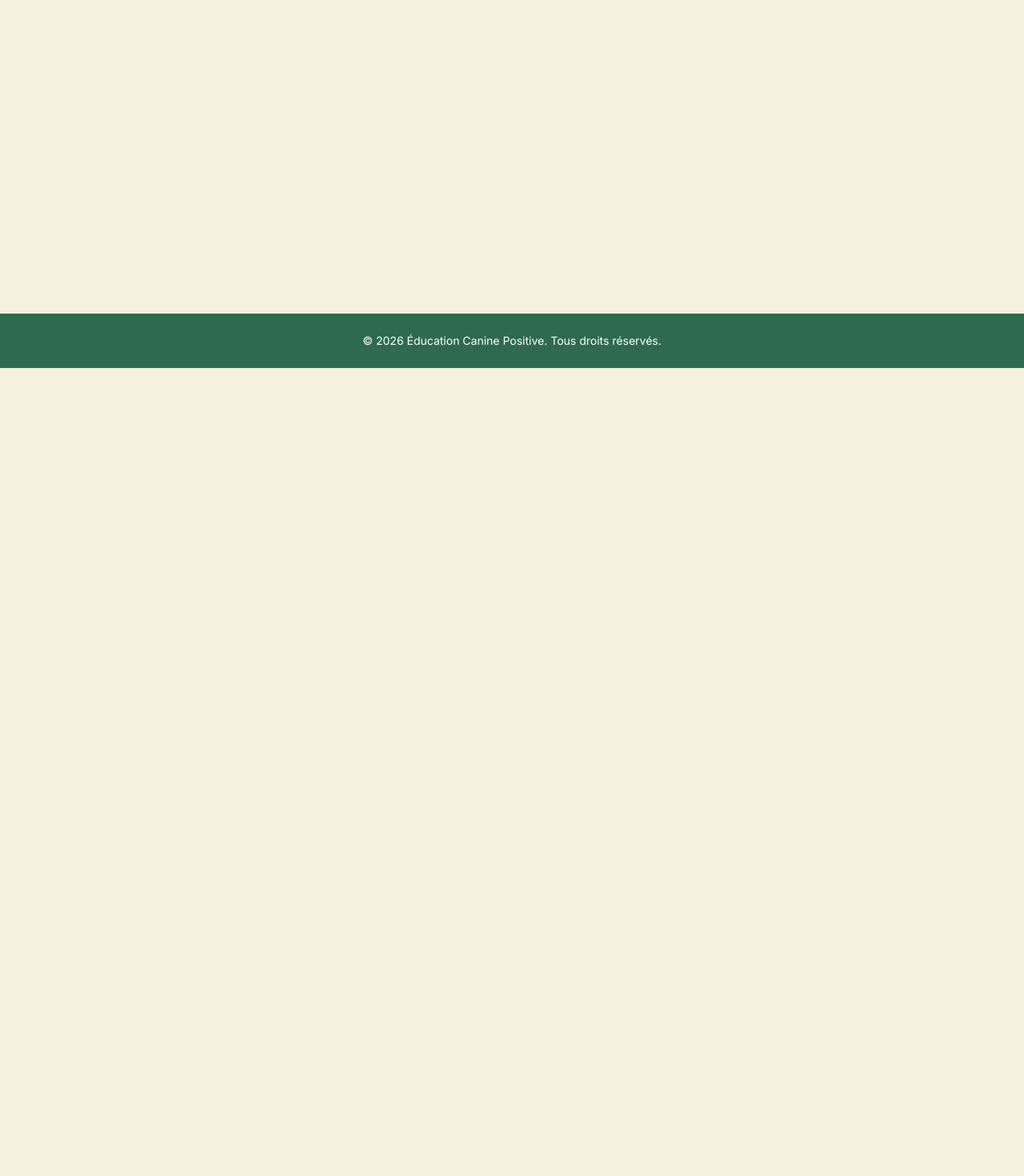
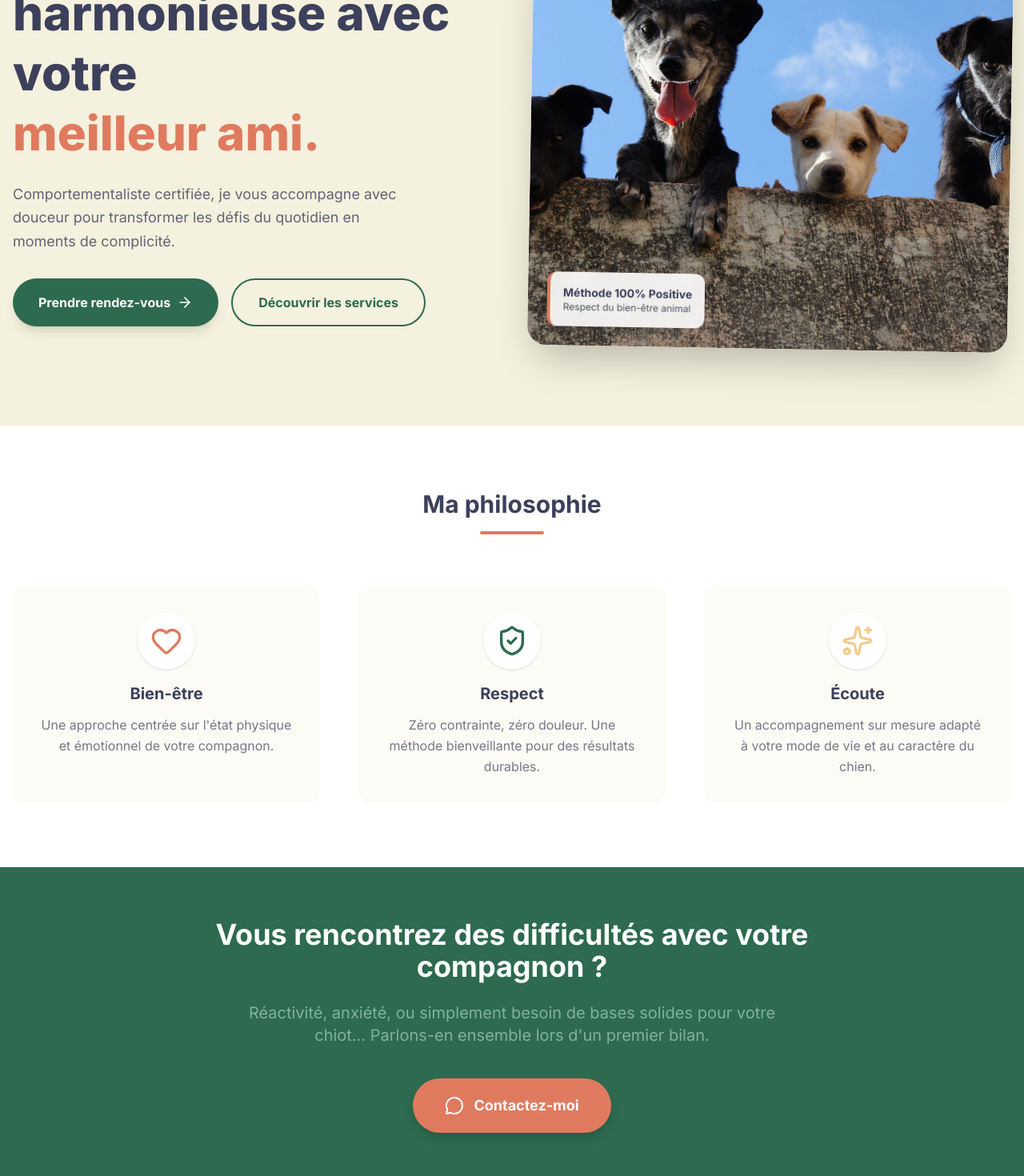
Before and after one commit to brixton00/atomic-dog2, a Next.js app: page / in a window 1280 px wide. Shown: the part 340-1810 px from the top of the page at 80% size. Before the commit the page ends 800 px from the top, so only its background shows below. Built offline with nearby package versions, Linux system fonts and the light colour scheme.

Commit message:
hero section

```diff
--- a/src/app/layout.js
+++ b/src/app/layout.js
@@ -1,6 +1,7 @@
 import "./globals.css";
 import Navbar from "../components/layout/Navbar";
-import { Inter } from "next/font/google"; // Police propre et lisible
+import Footer from "@/components/layout/Footer";
+import { Inter } from "next/font/google";
 
 const inter = Inter({ subsets: ["latin"] });
 
@@ -16,19 +17,13 @@ export default function RootLayout({ children }) {
       <body
         className={`${inter.className} bg-neutral-bg text-neutral-text min-h-screen flex flex-col`}
       >
-        {/* En-tête fixe */}
+        {/* en tête fixe*/}
         <Navbar />
 
-        {/* Contenu principal qui change selon la page */}
+        {/* contenu principal - change selon la page */}
         <main className="flex-grow">{children}</main>
 
-        {/* Footer simple (On pourra le séparer dans un composant plus tard) */}
-        <footer className="bg-primary text-white py-6 text-center mt-auto">
-          <p className="text-sm">
-            © {new Date().getFullYear()} Éducation Canine Positive. Tous droits
-            réservés.
-          </p>
-        </footer>
+        <Footer />
       </body>
     </html>
   );
--- a/src/app/page.js
+++ b/src/app/page.js
@@ -1,3 +1,138 @@
+// src/app/page.js
+import Link from "next/link";
+import Image from "next/image";
+import {
+  Heart,
+  ShieldCheck,
+  Sparkles,
+  MessageCircle,
+  ArrowRight,
+} from "lucide-react";
+
 export default function Home() {
-  return <div>Hello</div>;
+  return (
+    <div className="flex flex-col w-full">
+      {/* --- SECTION HERO --- */}
+      <section className="bg-neutral-bg py-12 px-4 md:py-20 lg:py-24 overflow-hidden">
+        <div className="max-w-7xl mx-auto grid grid-cols-1 md:grid-cols-2 gap-12 items-center">
+          {/* Colonne Texte */}
+          <div className="flex flex-col items-start text-left z-10">
+            <span className="text-primary font-bold tracking-wider uppercase mb-4 text-sm md:text-base">
+              Éducation Canine Positive
+            </span>
+            <h1 className="text-4xl md:text-5xl lg:text-6xl font-extrabold text-neutral-text mb-6 leading-tight">
+              Une relation harmonieuse avec votre <br />
+              <span className="text-secondary">meilleur ami.</span>
+            </h1>
+            <p className="text-lg text-neutral-text/80 mb-8 max-w-lg leading-relaxed">
+              Comportementaliste certifiée, je vous accompagne avec douceur pour
+              transformer les défis du quotidien en moments de complicité.
+            </p>
+
+            <div className="flex flex-col sm:flex-row gap-4 w-full sm:w-auto">
+              <Link
+                href="/contact"
+                className="bg-primary hover:bg-primary-light text-white px-8 py-4 rounded-full font-bold transition-all shadow-lg hover:shadow-xl flex items-center justify-center gap-2"
+              >
+                Prendre rendez-vous <ArrowRight className="h-5 w-5" />
+              </Link>
+              <Link
+                href="/services"
+                className="border-2 border-primary text-primary hover:bg-primary hover:text-white px-8 py-4 rounded-full font-bold transition-all text-center"
+              >
+                Découvrir les services
+              </Link>
+            </div>
+          </div>
+
+          {/* Colonne Image */}
+          <div className="relative w-full h-[400px] md:h-[500px] lg:h-[600px] rounded-3xl overflow-hidden shadow-2xl rotate-1 hover:rotate-0 transition-transform duration-500 ease-out">
+            <Image
+              src="/assets/images/pexels-edgar-daniel-hernández-cervantes-3628100.jpg"
+              alt="Complicité entre un maître et son chien"
+              fill
+              className="object-cover"
+              priority // Charge cette image en priorité pour le LCP (Core Web Vitals)
+              sizes="(max-width: 768px) 100vw, 50vw"
+            />
+            {/* Badge flottant optionnel pour ajouter du dynamisme */}
+            <div className="absolute bottom-6 left-6 bg-white/90 backdrop-blur-sm p-4 rounded-xl shadow-lg border-l-4 border-secondary max-w-xs hidden sm:block">
+              <p className="text-sm font-bold text-neutral-text">
+                Méthode 100% Positive
+              </p>
+              <p className="text-xs text-gray-600">
+                Respect du bien-être animal
+              </p>
+            </div>
+          </div>
+        </div>
+      </section>
+
+      {/* --- SECTION VALEURS --- */}
+      <section className="bg-white py-20 px-4">
+        <div className="max-w-7xl mx-auto">
+          <div className="text-center mb-16">
+            <h2 className="text-3xl font-bold text-neutral-text mb-4">
+              Ma philosophie
+            </h2>
+            <div className="h-1 w-20 bg-secondary mx-auto rounded-full"></div>
+          </div>
+
+          <div className="grid grid-cols-1 md:grid-cols-3 gap-8 md:gap-12">
+            {[
+              {
+                icon: <Heart className="h-10 w-10 text-secondary" />,
+                title: "Bien-être",
+                desc: "Une approche centrée sur l'état physique et émotionnel de votre compagnon.",
+              },
+              {
+                icon: <ShieldCheck className="h-10 w-10 text-primary" />,
+                title: "Respect",
+                desc: "Zéro contrainte, zéro douleur. Une méthode bienveillante pour des résultats durables.",
+              },
+              {
+                icon: <Sparkles className="h-10 w-10 text-accent" />,
+                title: "Écoute",
+                desc: "Un accompagnement sur mesure adapté à votre mode de vie et au caractère du chien.",
+              },
+            ].map((val, i) => (
+              <div
+                key={i}
+                className="flex flex-col items-center text-center p-8 rounded-2xl bg-neutral-bg/30 hover:bg-neutral-bg/60 transition-colors border border-transparent hover:border-primary/10"
+              >
+                <div className="mb-4 bg-white p-4 rounded-full shadow-sm">
+                  {val.icon}
+                </div>
+                <h3 className="text-xl font-bold mb-3 text-neutral-text">
+                  {val.title}
+                </h3>
+                <p className="text-neutral-text/70 leading-relaxed">
+                  {val.desc}
+                </p>
+              </div>
+            ))}
+          </div>
+        </div>
+      </section>
+
+      {/* --- SECTION APPEL À L'ACTION (CTA) --- */}
+      <section className="bg-primary py-16 px-4">
+        <div className="max-w-4xl mx-auto text-center text-white">
+          <h2 className="text-3xl md:text-4xl font-bold mb-6">
+            Vous rencontrez des difficultés avec votre compagnon ?
+          </h2>
+          <p className="text-primary-light text-lg md:text-xl mb-10 max-w-2xl mx-auto">
+            Réactivité, anxiété, ou simplement besoin de bases solides pour
+            votre chiot... Parlons-en ensemble lors d'un premier bilan.
+          </p>
+          <Link
+            href="/contact"
+            className="inline-flex items-center gap-3 bg-secondary hover:bg-secondary-hover text-white px-10 py-5 rounded-full font-bold text-lg transition-all shadow-lg hover:transform hover:scale-105"
+          >
+            <MessageCircle className="h-6 w-6" /> Contactez-moi
+          </Link>
+        </div>
+      </section>
+    </div>
+  );
 }
--- a/src/components/layout/Footer.jsx
+++ b/src/components/layout/Footer.jsx
@@ -0,0 +1,13 @@
+export default function Footer() {
+  const currentYear = new Date().getFullYear();
+
+  return (
+    <footer className="bg-primary text-white py-6 text-center mt-auto">
+      <div className="max-w-7xl mx-auto px-4">
+        <p className="text-sm">
+          © {currentYear} Éducation Canine Positive. Tous droits réservés.
+        </p>
+      </div>
+    </footer>
+  );
+}
```
Also changed, not shown: src/components/layout/Navbar.jsx (+4 -5 lines).
